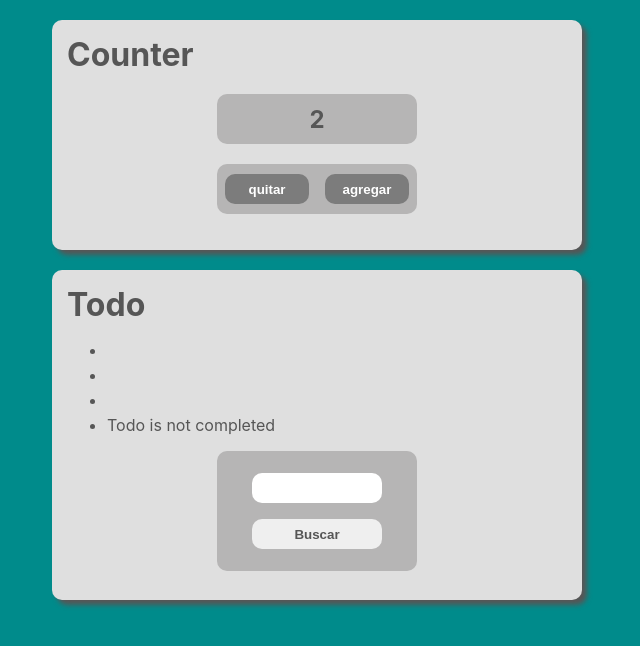
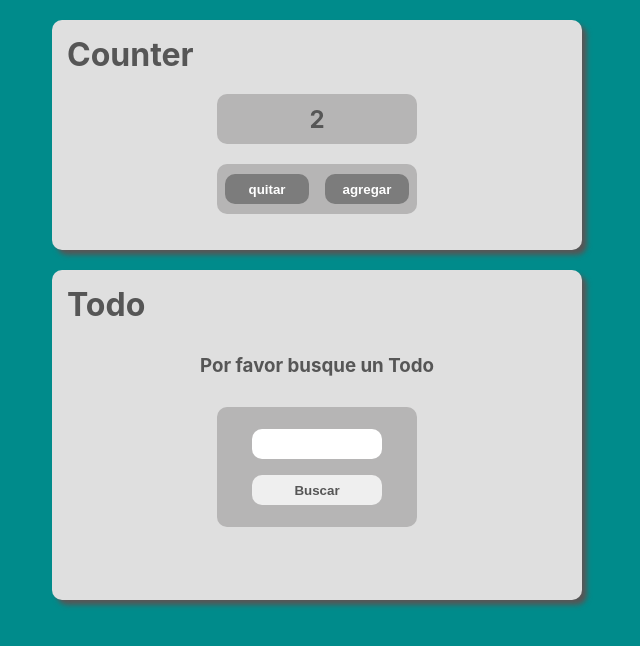
Before and after one commit to albeiromr/redux-toolkit-structure, a React (Create React App) app: page / in a window 1280 px wide. Shown: the top 646 px of the page, without its empty margins (323-963 px from the left). Built offline with nearby package versions, Linux system fonts and the light colour scheme.

Commit message:
Finaliza componente de todo

```diff
--- a/src/components/todo/todo.component.scss
+++ b/src/components/todo/todo.component.scss
@@ -58,4 +58,10 @@
     box-sizing: border-box;
     color: #565656;
   }
+
+  &__status-title {
+      color: #565656;
+      margin: 30px auto;
+      text-align: center;
+  }
 }
--- a/src/components/todo/todo.component.tsx
+++ b/src/components/todo/todo.component.tsx
@@ -1,4 +1,5 @@
 import React, { useState } from 'react';
+import { AsyncStatusEnum } from '../../enums/async-status.enum';
 import { useAppDispatch, useAppSelector } from '../../redux/hooks';
 import { getTodoByIdThunk } from '../../redux/todo/thunks/getTodoByIdyThunk';
 import './todo.component.scss';
@@ -23,12 +24,20 @@ const TodoComponent = () => {
     return (
         <div className='todo'>
             <h2 className='todo__title'>Todo</h2>
+
+            {status === AsyncStatusEnum.idle && <h3 className='todo__status-title'>Por favor busque un Todo</h3>}
+            {status === AsyncStatusEnum.loading && <h3 className='todo__status-title'>....Loading</h3>}
+            {status === AsyncStatusEnum.rejected && <h3 className='todo__status-title'>El Todo que buscas no existe</h3>}
+
+            {status === AsyncStatusEnum.completed &&
                 <ul>
                     <li className='todo__property'>{value.userId}</li>
                     <li className='todo__property'>{value.id}</li>
                     <li className='todo__property'>{value.title}</li>
                     <li className='todo__property'>{value.completed ? "Todo is completed" : "Todo is not completed"}</li>
                 </ul>
+            }
+
             <form onSubmit={handleFormSubmit} className='todo__form'>
                 <input type="number" className='todo__form-input' onChange={handleInputChange}/>
                 <button type='submit'className='todo__form-button'>Buscar</button>
```
Lines whose indentation alone changed are shown as unchanged.
